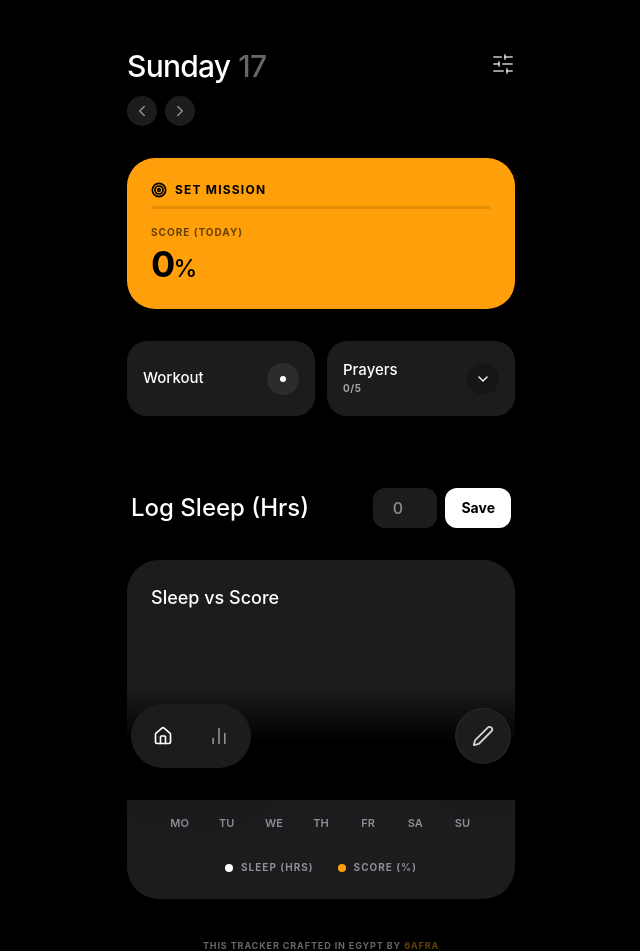
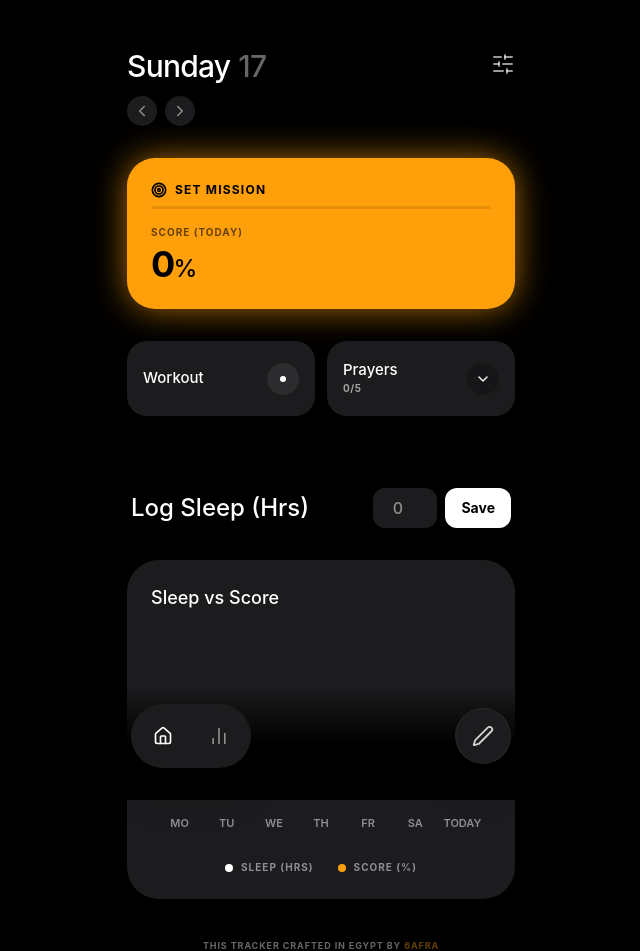
Before and after one commit to o3yin3yin-create/-tracker, a React (Vite) app: page / in a window 1280 px wide. Shown: the top 951 px of the page, without its empty margins (319-959 px from the left). Built offline with nearby package versions, Linux system fonts and the light colour scheme.

Commit message:
Final Overhaul Complete: Daybase UI Perfected

```diff
--- a/src/App.jsx
+++ b/src/App.jsx
@@ -29,6 +29,23 @@ function useAnimatedScore(targetValue) {
 // Generate unique IDs
 const generateId = () => Math.random().toString(36).substr(2, 9);
 
+// --- Custom Rounded & Faded Cursor for the Chart ---
+const CustomCursor = (props) => {
+  const { x, y, width, height } = props;
+  return (
+    <rect
+      x={x - 4}
+      y={y}
+      width={width + 8}
+      height={height}
+      rx={16}
+      ry={16}
+      fill="url(#cursorGradient)"
+      className="transition-all duration-150"
+    />
+  );
+};
+
 function App() {
   // --- Force Status Bar Color on Mobile ---
   useEffect(() => {
@@ -41,9 +58,9 @@ function App() {
     metaThemeColor.content = "#000000";
   }, []);
 
-  // --- States (v3 for new data structure) ---
+  // --- States (v4) ---
   const [habits, setHabits] = useState(() => {
-    const saved = localStorage.getItem('daybase_habits_v3');
+    const saved = localStorage.getItem('daybase_habits_v4');
     return saved ? JSON.parse(saved) : [
       { id: '1', name: 'Workout', type: 'single', subItems: [] },
       { id: '2', name: 'Prayers', type: 'multi', subItems: ['Fajr', 'Dhuhr', 'Asr', 'Maghrib', 'Isha'] }
@@ -51,21 +68,21 @@ function App() {
   });
 
   const [dailyData, setDailyData] = useState(() => {
-    const saved = localStorage.getItem('daybase_dailyData_v3');
+    const saved = localStorage.getItem('daybase_dailyData_v4');
     return saved ? JSON.parse(saved) : {};
   });
 
   const [sleepData, setSleepData] = useState(() => {
-    const saved = localStorage.getItem('daybase_sleepData_v3');
+    const saved = localStorage.getItem('daybase_sleepData_v4');
     return saved ? JSON.parse(saved) : {};
   });
 
   const [mission, setMission] = useState(() => {
-    return localStorage.getItem('daybase_mission_v3') || "";
+    return localStorage.getItem('daybase_mission_v4') || "";
   });
 
   const [themeColor, setThemeColor] = useState(() => {
-    return localStorage.getItem('daybase_themeColor') || '#FF9F0A';
+    return localStorage.getItem('daybase_themeColor_v4') || '#FF9F0A';
   });
 
   const [expandedHabits, setExpandedHabits] = useState([]);
@@ -74,8 +91,18 @@ function App() {
   const chartRef = useRef(null);
   const topRef = useRef(null);
 
-  // --- Date Logic ---
-  const [baseDate, setBaseDate] = useState(new Date());
+  // --- Exact Real-Time Date Initialization ---
+  const [baseDate, setBaseDate] = useState(() => new Date());
+
+  useEffect(() => {
+    const interval = setInterval(() => {
+      const now = new Date();
+      if (now.getDate() !== baseDate.getDate()) {
+        setBaseDate(now);
+      }
+    }, 30000);
+    return () => clearInterval(interval);
+  }, [baseDate]);
 
   const dayName = baseDate.toLocaleString('en-US', { weekday: 'long' });
   const dayNum = String(baseDate.getDate()).padStart(2, '0');
@@ -130,11 +157,11 @@ function App() {
   }, [activeDateStr, sleepData]);
 
   // --- Effects ---
-  useEffect(() => { localStorage.setItem('daybase_habits_v3', JSON.stringify(habits)); }, [habits]);
-  useEffect(() => { localStorage.setItem('daybase_dailyData_v3', JSON.stringify(dailyData)); }, [dailyData]);
-  useEffect(() => { localStorage.setItem('daybase_sleepData_v3', JSON.stringify(sleepData)); }, [sleepData]);
-  useEffect(() => { localStorage.setItem('daybase_mission_v3', mission); }, [mission]);
-  useEffect(() => { localStorage.setItem('daybase_themeColor', themeColor); }, [themeColor]);
+  useEffect(() => { localStorage.setItem('daybase_habits_v4', JSON.stringify(habits)); }, [habits]);
+  useEffect(() => { localStorage.setItem('daybase_dailyData_v4', JSON.stringify(dailyData)); }, [dailyData]);
+  useEffect(() => { localStorage.setItem('daybase_sleepData_v4', JSON.stringify(sleepData)); }, [sleepData]);
+  useEffect(() => { localStorage.setItem('daybase_mission_v4', mission); }, [mission]);
+  useEffect(() => { localStorage.setItem('daybase_themeColor_v4', themeColor); }, [themeColor]);
 
   // --- Functions ---
   const toggleCheck = (habitId, subItem = null) => {
@@ -213,7 +240,7 @@ function App() {
   const animatedScore = useAnimatedScore(targetScore);
   const scoreDisplay = animatedScore % 1 === 0 ? animatedScore.toFixed(0) : animatedScore.toFixed(1);
 
-  // --- Sleep Chart Data Prep ---
+  // --- Sleep Chart Data Prep (Fixed to accurately label today vs history) ---
   const getChartData = () => {
     const data = [];
     const dayNames = ['MO', 'TU', 'WE', 'TH', 'FR', 'SA', 'SU'];
@@ -242,8 +269,11 @@ function App() {
       });
       const dayScore = dayTotal > 0 ? (dayComp / dayTotal) * 100 : 0;
 
+      // التصليح هنا: المقارنة بالتاريخ الكامل الفعلي لكل يوم ضد تاريخ النهاردة الحقيقي
+      const isColumnToday = currentStr === realTodayStr;
+
       data.push({
-        name: dayNames[i],
+        name: isColumnToday ? 'TODAY' : dayNames[i],
         sleep: sleepData[currentStr] || 0,
         score: dayScore
       });
@@ -261,6 +291,10 @@ function App() {
             background-color: #000000 !important;
             margin: 0;
             padding: 0;
+            -webkit-tap-highlight-color: transparent;
+          }
+          .recharts-wrapper {
+            outline: none !important;
           }
         `}
       </style>
@@ -291,7 +325,7 @@ function App() {
                       <input type="text" placeholder={`Task ${idx + 1}...`} value={sub} onChange={(e) => updateSubItem(idx, e.target.value)} className="flex-1 bg-black text-white px-4 py-3 rounded-xl outline-none border border-white/10 focus:border-white/30 text-sm" />
                       <button onClick={() => removeSubItem(idx)} className="p-3 bg-red-500/10 text-red-500 rounded-xl hover:bg-red-500/20"><X size={16} /></button>
                     </div>
-                  ))}
+                ))}
                   <button onClick={handleAddSubItem} className="w-full py-3 border border-dashed border-white/20 rounded-xl text-white/50 hover:text-white hover:border-white/40 text-sm font-medium">+ Add Item</button>
                 </div>
               )}
@@ -362,8 +396,16 @@ function App() {
             </label>
           </header>
 
-          {/* Mission Card */}
-          <div className="w-full p-6 flex flex-col mb-8 transition-colors duration-500" style={{ backgroundColor: themeColor, borderRadius: '28px', color: '#000000' }}>
+          {/* Mission Card with Explicit Inline Style Neon Glow */}
+          <div
+            className="w-full p-6 flex flex-col mb-8 transition-colors duration-500"
+            style={{
+              backgroundColor: themeColor,
+              borderRadius: '28px',
+              color: '#000000',
+              boxShadow: `0 0 35px -2px ${themeColor}bb`
+            }}
+          >
             {mission ? (
               <div className="flex items-center gap-2 mb-2">
                 <Target size={16} strokeWidth={2.5} />
@@ -396,7 +438,9 @@ function App() {
 
             <div className="flex gap-10">
               <div className="flex flex-col">
-                <span className="text-[10px] font-bold tracking-widest opacity-60 uppercase mb-1">Score ({activeDateStr === realTodayStr ? 'Today' : 'Viewed'})</span>
+                <span className="text-[10px] font-bold tracking-widest opacity-60 uppercase mb-1">
+                  Score ({activeDateStr === realTodayStr ? 'Today' : 'Viewed'})
+                </span>
                 <span className="text-4xl font-bold tracking-tighter">{scoreDisplay}<span className="text-2xl font-medium">%</span></span>
               </div>
             </div>
@@ -429,7 +473,8 @@ function App() {
                     backgroundColor: isAllChecked ? themeColor : '#1C1C1E',
                     color: isAllChecked ? '#000000' : '#FFFFFF',
                     aspectRatio: (isMulti && isExpanded) ? 'auto' : '2.5 / 1',
-                    minHeight: (isMulti && isExpanded) ? 'auto' : '0'
+                    minHeight: (isMulti && isExpanded) ? 'auto' : '0',
+                    boxShadow: isAllChecked ? `0 0 20px -3px ${themeColor}aa` : 'none'
                   }}
                 >
                   <div
@@ -491,13 +536,30 @@ function App() {
 
             <div className="w-full p-6 bg-[#1C1C1E] rounded-[2rem]">
               <h3 className="text-lg font-medium mb-8">Sleep vs Score</h3>
-              <div className="w-full h-48 mb-6">
+              <div className="w-full h-48 mb-6 relative">
+
+                <svg style={{ height: 0, width: 0, position: 'absolute' }}>
+                  <defs>
+                    <linearGradient id="cursorGradient" x1="0" y1="0" x2="0" y2="1">
+                      <stop offset="0%" stopColor="#2C2C2E" stopOpacity={0.9}/>
+                      <stop offset="100%" stopColor="#2C2C2E" stopOpacity={0.0}/>
+                    </linearGradient>
+                  </defs>
+                </svg>
+
                 <ResponsiveContainer width="100%" height="100%">
                   <BarChart data={sleepChartData} barGap={4}>
                     <XAxis dataKey="name" axisLine={false} tickLine={false} tick={{ fill: '#8E8E93', fontSize: 11, fontWeight: 600 }} dy={10} />
                     <YAxis yAxisId="left" orientation="left" hide domain={[0, 24]} />
                     <YAxis yAxisId="right" orientation="right" hide domain={[0, 100]} />
-                    <Tooltip cursor={{fill: '#2C2C2E'}} contentStyle={{ backgroundColor: '#000000', border: 'none', borderRadius: '12px', color: '#FFFFFF' }} itemStyle={{ color: '#FFFFFF', fontWeight: 600 }} formatter={(value, name) => { if (name === "Sleep") return [`${value} hrs`, "Sleep"]; return [`${value.toFixed(0)}%`, "Score"]; }} />
+
+                    <Tooltip
+                      cursor={<CustomCursor />}
+                      contentStyle={{ backgroundColor: '#000000', border: 'none', borderRadius: '12px', color: '#FFFFFF' }}
+                      itemStyle={{ color: '#FFFFFF', fontWeight: 600 }}
+                      formatter={(value, name) => { if (name === "Sleep") return [`${value} hrs`, "Sleep"]; return [`${value.toFixed(0)}%`, "Score"]; }}
+                    />
+
                     <Bar yAxisId="left" dataKey="sleep" fill="#FFFFFF" radius={[4, 4, 4, 4]} barSize={6} name="Sleep" />
                     <Bar yAxisId="right" dataKey="score" fill={themeColor} radius={[4, 4, 4, 4]} barSize={6} name="Score" />
                   </BarChart>
@@ -512,7 +574,7 @@ function App() {
             </div>
           </div>
 
-          {/* --- CREATOR SIGNATURE (6AFRA INSTAGRAM LINK) --- */}
+          {/* --- CREATOR SIGNATURE --- */}
           <div className="flex justify-center items-center mt-6 mb-8 opacity-40 hover:opacity-100 transition-opacity">
             <span className="text-[9px] font-bold tracking-widest uppercase">
               This tracker crafted in Egypt by <a href="https://www.instagram.com/jj3_xx?igsh=MWVkaGI5ZjNsb3Nreg%3D%3D&utm_source=qr" target="_blank" rel="noopener noreferrer" style={{ color: themeColor }} className="underline decoration-dashed underline-offset-4 font-bold">6afra</a>
```
